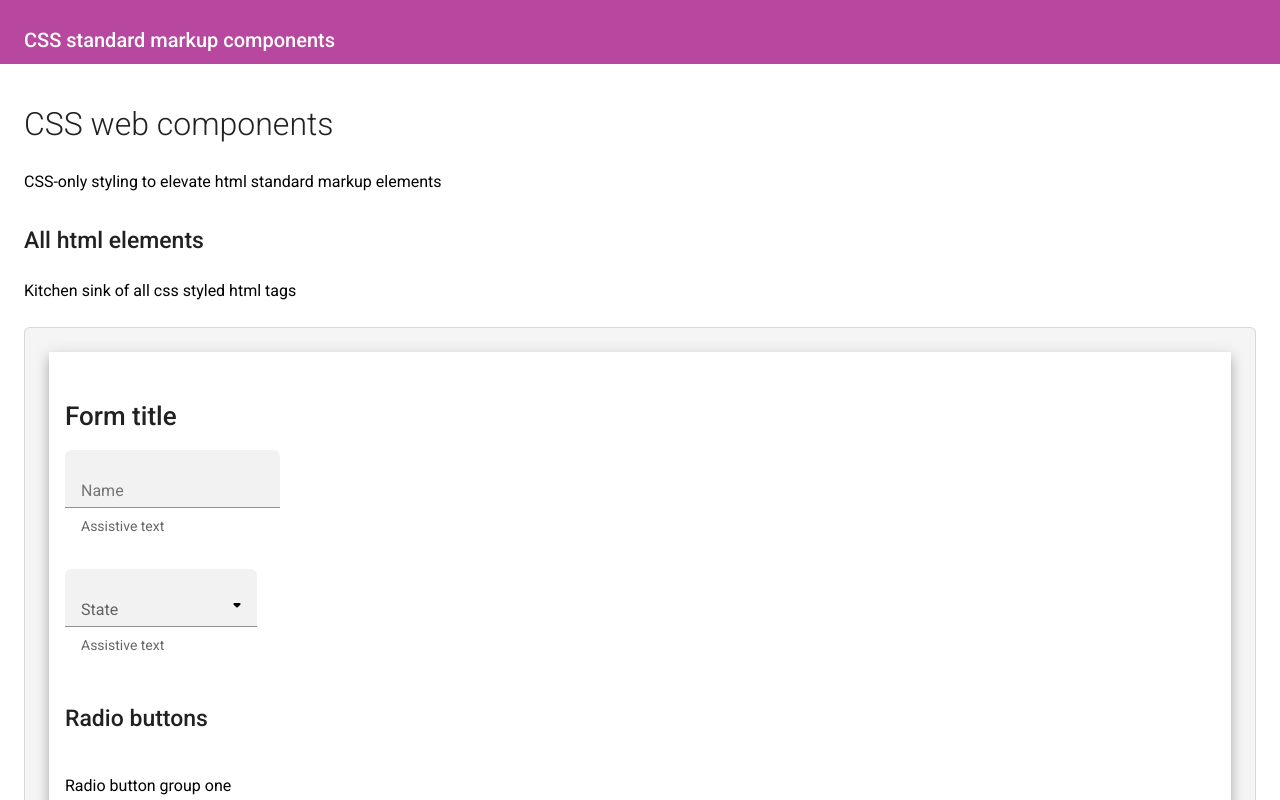
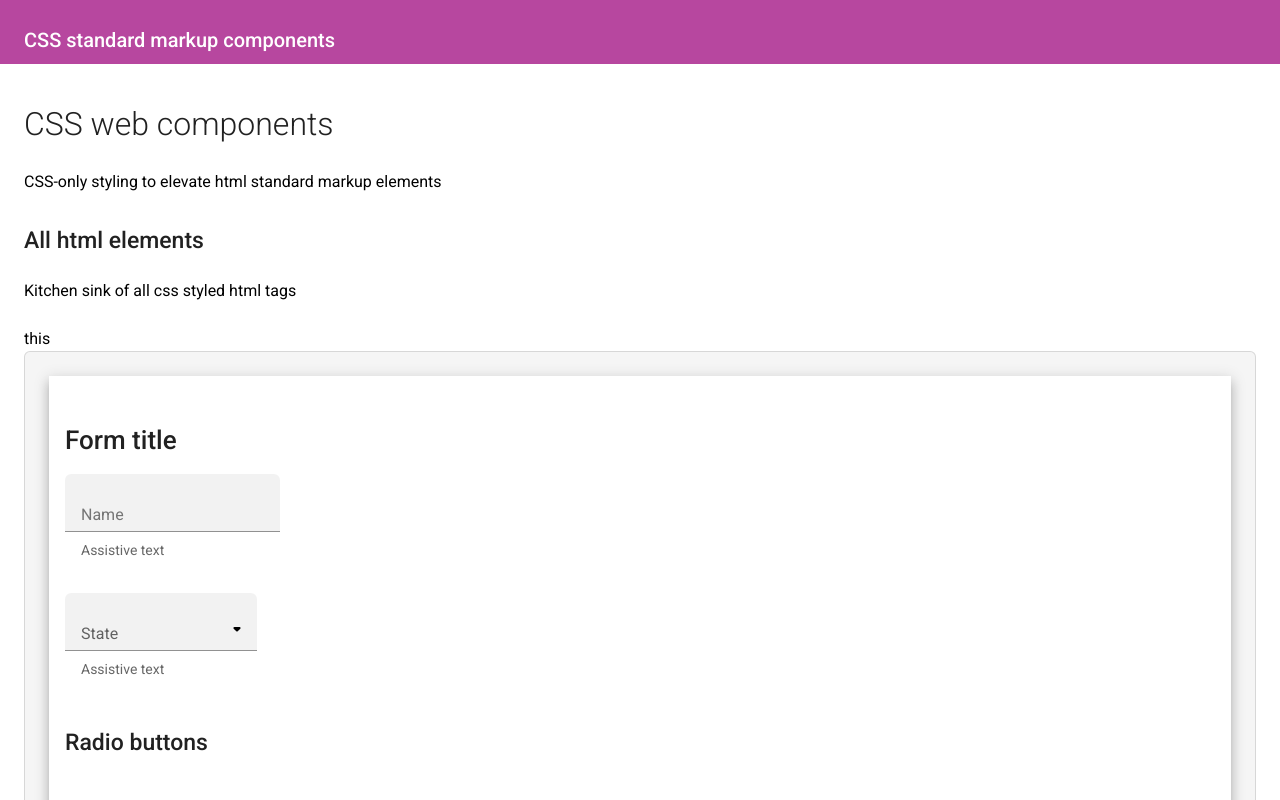
Before and after one commit to MichaelScottBurke/msb-css-components, an Angular app: page / in a window 1280 px wide. Shown: the top 800 px of the page. Built offline with nearby package versions, Linux system fonts and the light colour scheme.

Commit message:
1 file modified

```diff
--- a/src/app/app.component.html
+++ b/src/app/app.component.html
@@ -15,6 +15,9 @@
 		<p>CSS-only styling to elevate html standard markup elements</p>
 		<h2>All html elements</h2>
 		<p>Kitchen sink of all css styled html tags</p>
+    <section>
+      this
+    </section>
 
 
 
```
